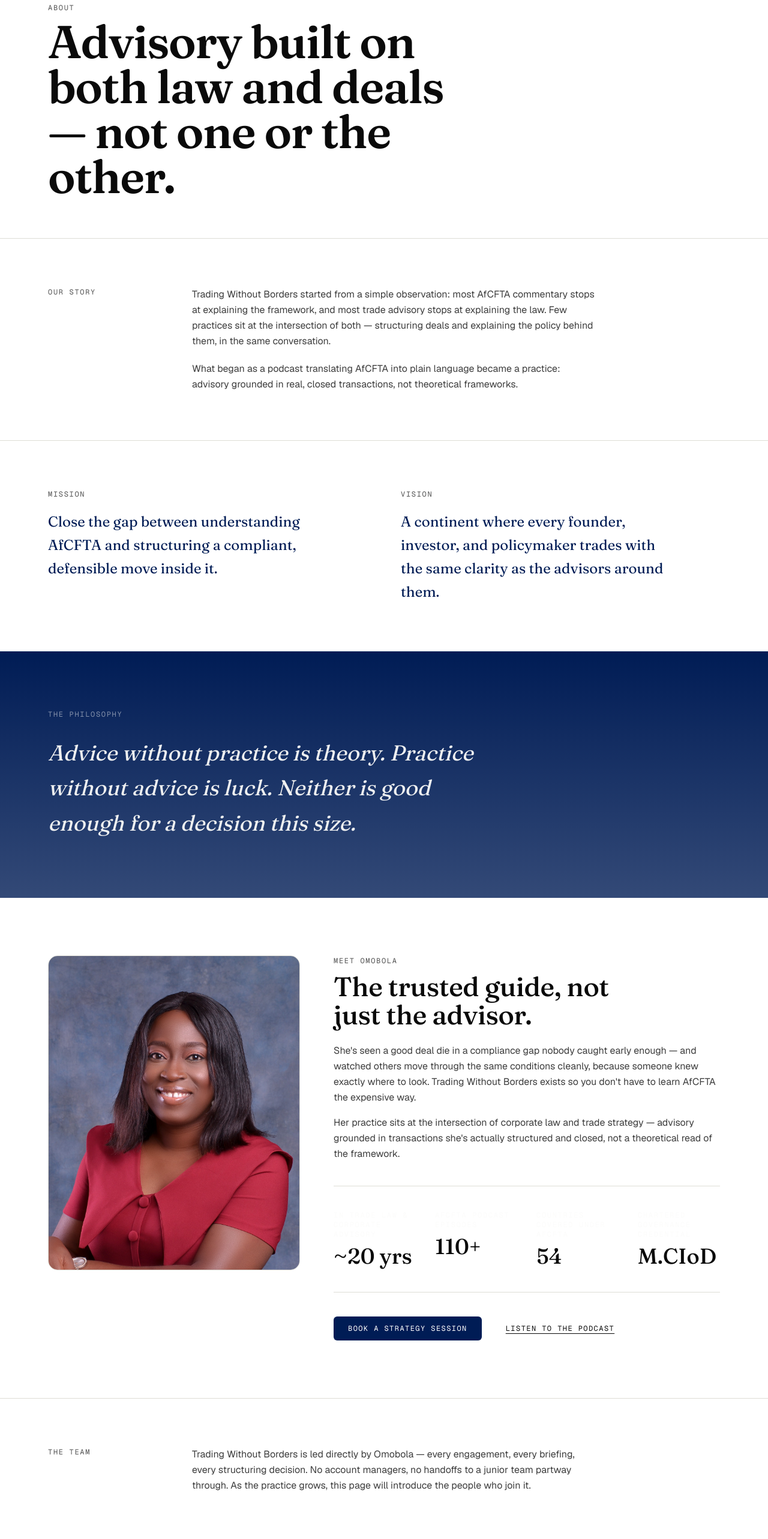
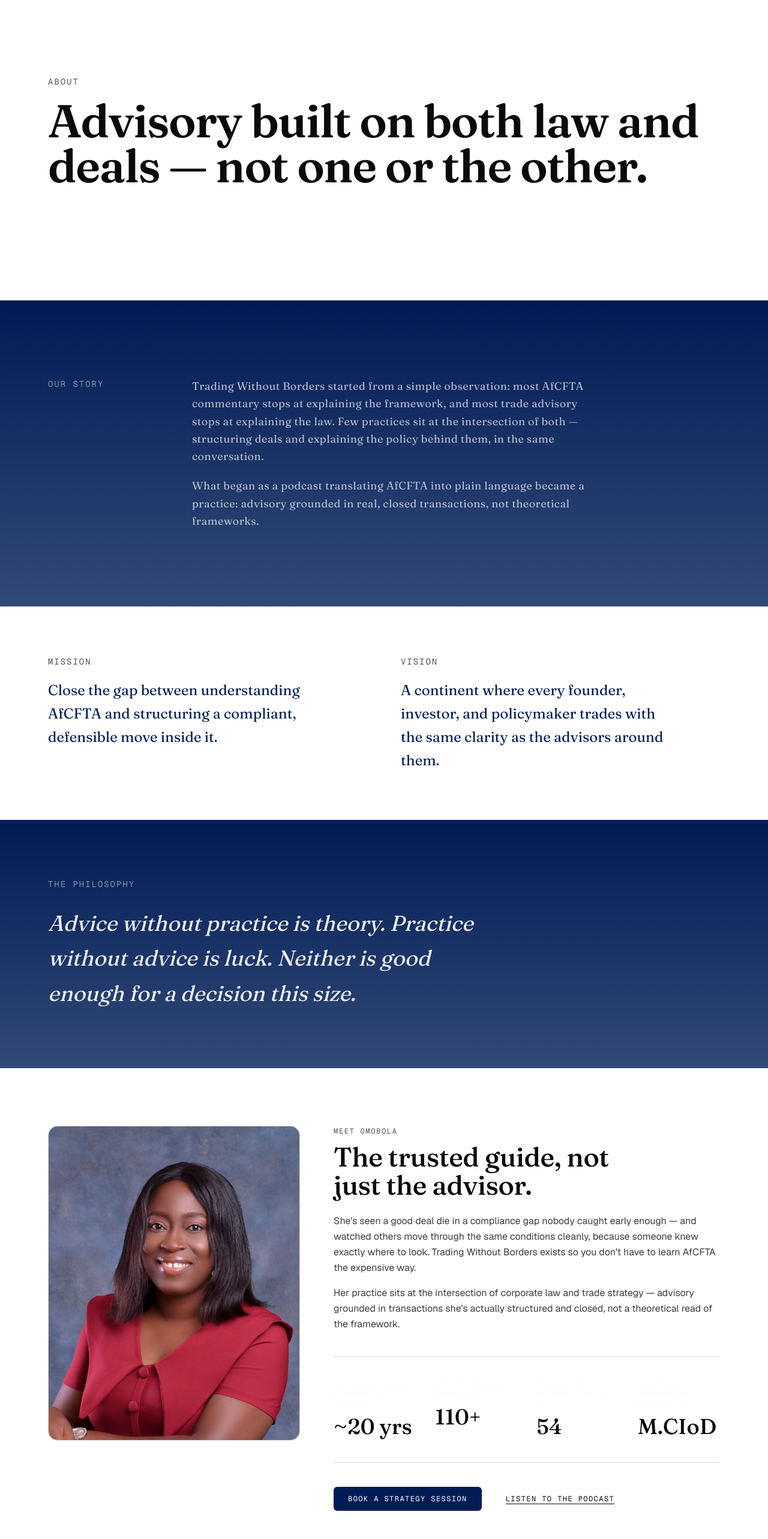
Before and after one commit to Udeme01/Trading-Without-Borders, a Next.js app: page /about in a window 1280 px wide. Shown: the part 140-2706 px from the top of the page at 60% size. Built offline with nearby package versions, Linux system fonts and the light colour scheme.

Commit message:
update: about page text re-adjustments

```diff
--- a/app/about/page.tsx
+++ b/app/about/page.tsx
@@ -21,19 +21,23 @@
   return (
     <>
       {/* Intro */}
-      <Container className="pb-16 pt-36">
-        <p className="meta-label">About</p>
-        <h1 className="mt-2 max-w-2xl">
+      <Container className="pb-16 pt-36 min-h-[80vh] flex flex-col items-start justify-center tracking-wide">
+        <p className="font-mono uppercase text-sm tracking-[0.14em] text-ink/70">
+          About
+        </p>
+        <h1 className="mt-4 max-w-full leading-32">
           Advisory built on both law and deals — not one or the other.
         </h1>
       </Container>
 
       {/* Our Story — wide narrative, label column + text column */}
-      <section className="border-t border-line py-20">
+      <section className="border-t border-line py-32 bg-linear-to-b from-[#001C55] to-[#001C55]/80">
         <Container>
           <div className="grid gap-10 md:grid-cols-[200px_1fr]">
-            <p className="meta-label">Our story</p>
-            <div className="max-w-2xl space-y-5 text-ink-60">
+            <p className="font-mono uppercase text-sm tracking-[0.14em] !text-paper/50">
+              Our story
+            </p>
+            <div className="max-w-2xl space-y-5 text-paper/70 font-display text-lg leading-snug tracking-wide">
               <p>
                 Trading Without Borders started from a simple observation: most
                 AfCFTA commentary stops at explaining the framework, and most
@@ -57,14 +61,18 @@
         <Container>
           <div className="grid gap-14 md:grid-cols-2">
             <div>
-              <p className="meta-label">Mission</p>
+              <p className="font-mono uppercase text-sm tracking-[0.14em] text-ink/70">
+                Mission
+              </p>
               <p className="mt-4 max-w-md font-display text-2xl leading-snug text-[#001C55]">
                 Close the gap between understanding AfCFTA and structuring a
                 compliant, defensible move inside it.
               </p>
             </div>
             <div>
-              <p className="meta-label">Vision</p>
+              <p className="font-mono uppercase text-sm tracking-[0.14em] text-ink/70">
+                Vision
+              </p>
               <p className="mt-4 max-w-md font-display text-2xl leading-snug text-[#001C55]">
                 A continent where every founder, investor, and policymaker
                 trades with the same clarity as the advisors around them.
@@ -79,7 +87,9 @@
           otherwise quiet, editorial page. */}
       <section className="bg-linear-to-b from-[#001C55] to-[#001C55]/80 py-24 text-paper">
         <Container>
-          <p className="meta-label !text-paper/50">The philosophy</p>
+          <p className="font-mono uppercase text-sm tracking-[0.14em] !text-paper/50">
+            The philosophy
+          </p>
           <p className="mt-6 max-w-3xl font-display text-3xl italic leading-snug text-paper/95 sm:text-4xl">
             Advice without practice is theory. Practice without advice is luck.
             Neither is good enough for a decision this size.
@@ -156,11 +166,13 @@
 
       {/* The Team — honest positioning for a solo-led practice, not an
           empty "Team" heading with nothing under it */}
-      <section className="border-b border-line py-20">
+      <section className="border-b border-line py-32 bg-linear-to-b from-[#001C55] to-[#001C55]/80">
         <Container>
           <div className="grid gap-10 md:grid-cols-[200px_1fr]">
-            <p className="meta-label">The team</p>
-            <p className="max-w-2xl text-ink-60">
+            <p className="font-mono uppercase text-sm tracking-[0.14em] !text-paper/50">
+              The team
+            </p>
+            <p className="max-w-2xl space-y-5 text-paper/70 font-display text-lg leading-snug tracking-wide">
               Trading Without Borders is led directly by Omobola — every
               engagement, every briefing, every structuring decision. No account
               managers, no handoffs to a junior team partway through. As the
@@ -176,15 +188,19 @@
         <Container>
           <div className="grid gap-14 md:grid-cols-2">
             <div>
-              <p className="meta-label">Partners</p>
-              <p className="mt-4 max-w-md text-ink-60">
+              <p className="font-mono uppercase text-sm tracking-[0.14em] text-ink/70">
+                Partners
+              </p>
+              <p className="mt-4 max-w-md font-display text-2xl leading-snug text-[#001C55]">
                 Partnership details will be added here as formal collaborations
                 are announced.
               </p>
             </div>
             <div>
-              <p className="meta-label">Media</p>
-              <p className="mt-4 max-w-md text-ink-60">
+              <p className="font-mono uppercase text-sm tracking-[0.14em] text-ink/70">
+                Media
+              </p>
+              <p className="mt-4 max-w-md font-display text-2xl leading-snug text-[#001C55]">
                 Press mentions and media coverage will be added here as they
                 come in.
               </p>
@@ -197,9 +213,11 @@
       <section className="py-20">
         <Container>
           <div className="grid gap-10 md:grid-cols-[200px_1fr] md:items-center">
-            <p className="meta-label">Speaking</p>
+            <p className="font-mono uppercase text-sm tracking-[0.14em] text-ink/70">
+              Speaking
+            </p>
             <div className="flex flex-wrap items-center justify-between gap-6">
-              <p className="max-w-md text-ink-60">
+              <p className="mt-4 max-w-md font-display text-2xl leading-snug text-[#001C55]">
                 Available for talks, panels, and training sessions on AfCFTA and
                 African trade strategy.
               </p>
```
